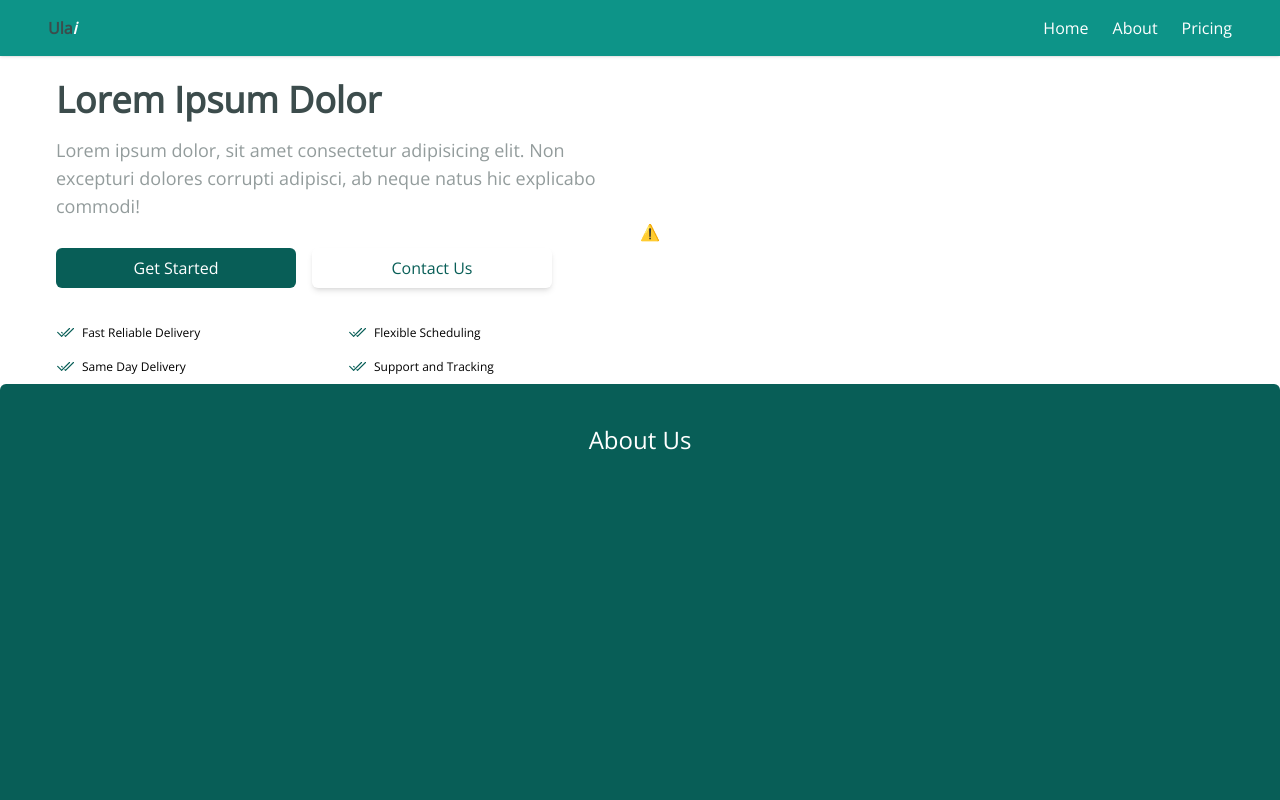
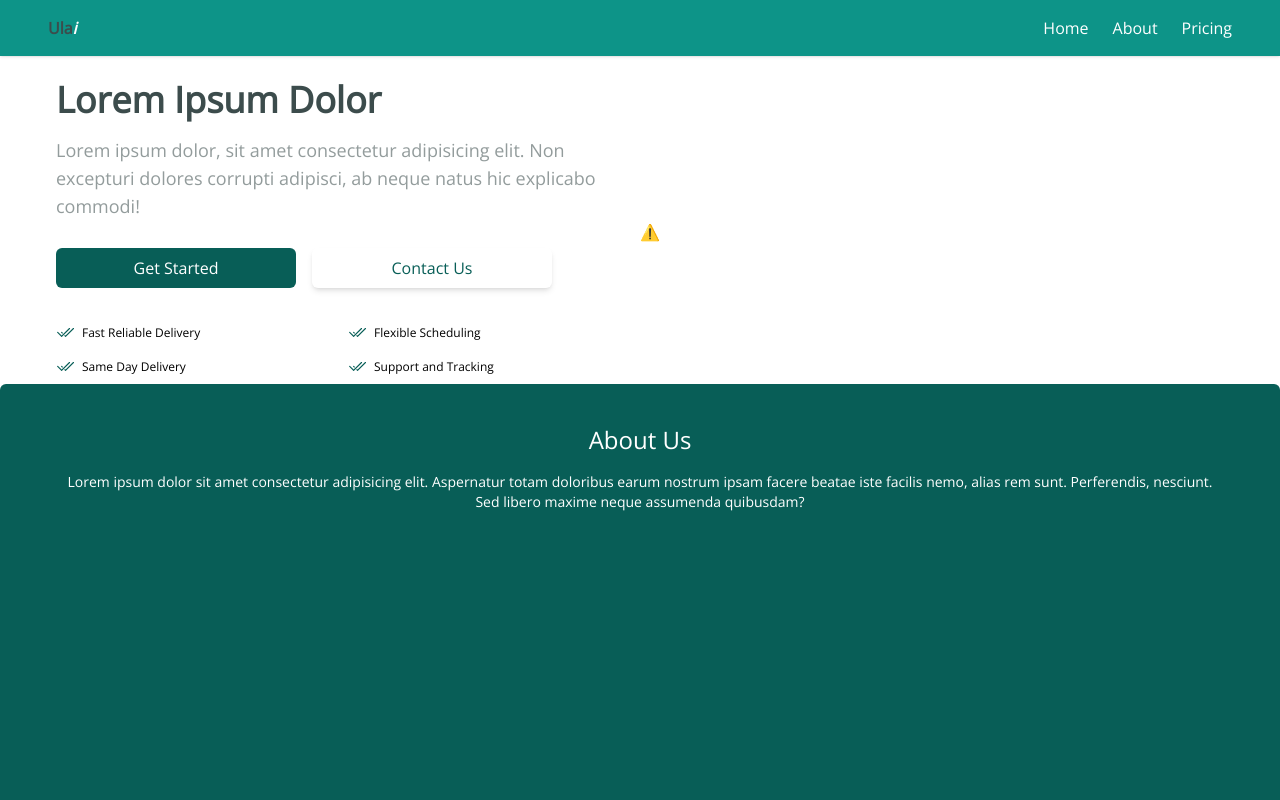
Before and after one commit to TamaniPhiri/WebUI-4, a React (Vite) app: page / in a window 1280 px wide. Shown: the top 800 px of the page. Built offline with nearby package versions, Linux system fonts and the light colour scheme; no server answers.

Commit message:
about us section in progress

```diff
--- a/src/Components/About.jsx
+++ b/src/Components/About.jsx
@@ -6,9 +6,12 @@ const About = () => {
 
     const ref = useRef(null);
   return (
-    <div ref={ref} className='h-screen flex w-full'>
-        <div className=" bg-[#085e57] items-center justify-center w-full rounded-md py-2 text-center pt-10">
+    <div ref={ref} className='h-screen flex w-full '>
+        <div className=" bg-[#085e57] items-center justify-center w-full rounded-md py-2 text-center pt-10 px-4 md:px-14">
             <h1 className='text-center text-white text-xl md:text-2xl ' id='about'>About Us</h1>
+            <p className='text-white text-sm py-4'>
+                Lorem ipsum dolor sit amet consectetur adipisicing elit. Aspernatur totam doloribus earum nostrum ipsam facere beatae iste facilis nemo, alias rem sunt. Perferendis, nesciunt. Sed libero maxime neque assumenda quibusdam?
+            </p>
         </div>
     </div>
   )
```
